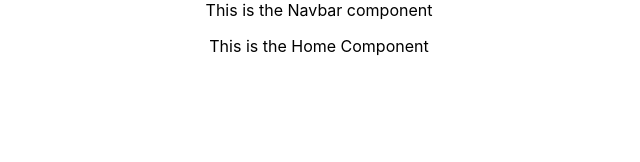
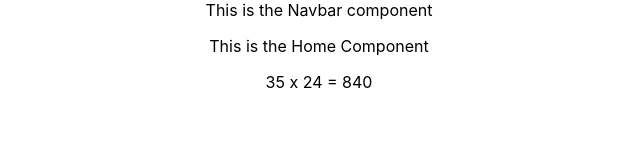
Before and after one commit to petejos80/react-essentials, a React (Create React App) app: page / in a window 1280 px wide. Shown: the top 162 px of the page, without its empty margins (321-961 px from the left). Built offline with nearby package versions, Linux system fonts and the light colour scheme.

Commit message:
Dynamic data example

```diff
--- a/src/components/Home.jsx
+++ b/src/components/Home.jsx
@@ -5,6 +5,7 @@ export class Home extends React.Component {
         return (
             <div>
                 <p>This is the Home Component</p>
+                <span>35 x 24 = </span> {35 * 24}
             </div>
         );
     }
```
